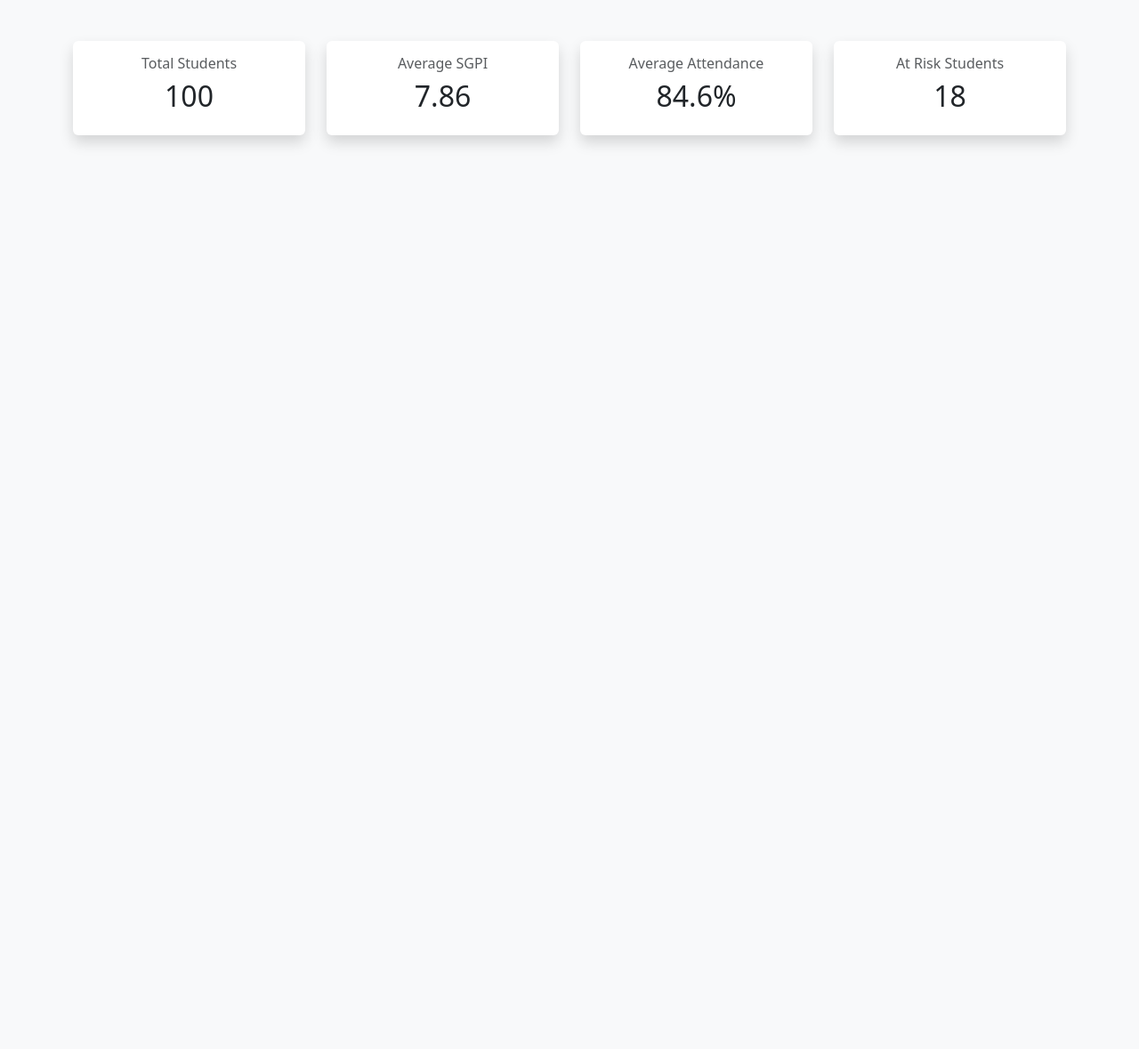
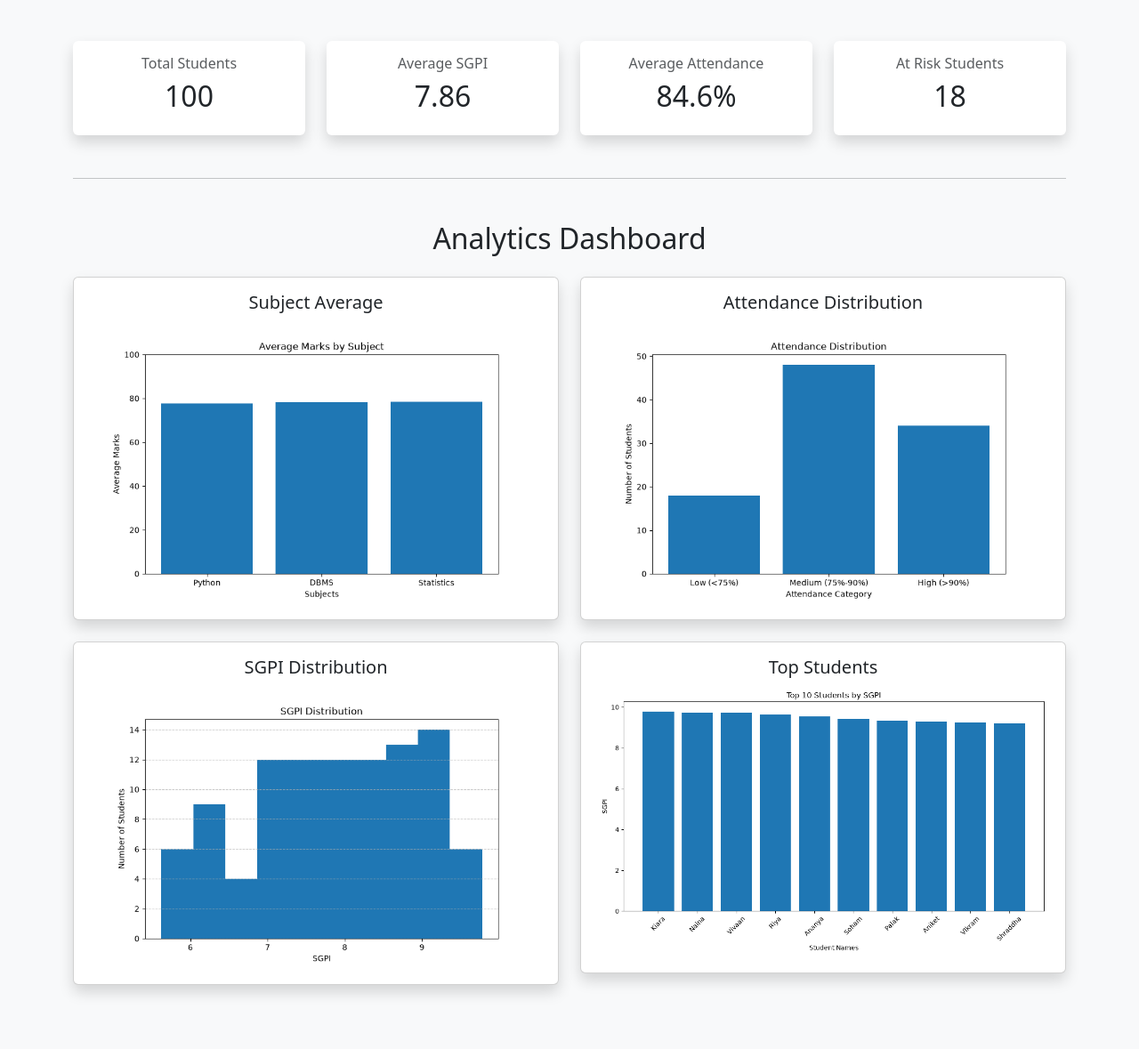
Before and after one commit to szeeshanZ123/academic-performance-examination-intelligence-system, a Flask app: page / in a window 1280 px wide. Shown: the part 184-1363 px from the top of the page at 89% size. Before the commit the page ends 347 px from the top, so only its background shows below. Run offline with Flask 3, Linux system fonts and the light colour scheme.

Commit message:
Integrate dynamic dashboard template with analytics charts

```diff
--- a/app.py
+++ b/app.py
@@ -1,5 +1,4 @@
 from flask import Flask, render_template
-
 from utils.data_loader import load_students
 from analysis.analytics import dashboard_kpis
 
--- a/templates/index.html
+++ b/templates/index.html
@@ -16,7 +16,8 @@
 
   <body class="bg-light">
     <div class="container py-5">
-      <!-- Heading -->
+      <!-- ================= Heading ================= -->
+
       <div class="text-center mb-5">
         <h1 class="fw-bold">
           Academic Performance and Examination Intelligence System
@@ -25,7 +26,7 @@
         <p class="text-secondary fs-5">Teacher Dashboard</p>
       </div>
 
-      <!-- KPI Cards -->
+      <!-- ================= KPI Cards ================= -->
 
       <div class="row g-4">
         <div class="col-md-3">
@@ -33,7 +34,7 @@
             <div class="card-body text-center">
               <h6 class="text-muted">Total Students</h6>
 
-              <h2>100</h2>
+              <h2>{{ total_students }}</h2>
             </div>
           </div>
         </div>
@@ -43,7 +44,7 @@
             <div class="card-body text-center">
               <h6 class="text-muted">Average SGPI</h6>
 
-              <h2>7.86</h2>
+              <h2>{{ average_sgpi }}</h2>
             </div>
           </div>
         </div>
@@ -53,7 +54,7 @@
             <div class="card-body text-center">
               <h6 class="text-muted">Average Attendance</h6>
 
-              <h2>84.6%</h2>
+              <h2>{{ average_attendance }}%</h2>
             </div>
           </div>
         </div>
@@ -63,7 +64,77 @@
             <div class="card-body text-center">
               <h6 class="text-muted">At Risk Students</h6>
 
-              <h2>18</h2>
+              <h2>{{ at_risk }}</h2>
+            </div>
+          </div>
+        </div>
+      </div>
+
+      <!-- ================= Charts Section ================= -->
+
+      <hr class="my-5" />
+
+      <h2 class="text-center mb-4">Analytics Dashboard</h2>
+
+      <!-- Row 1 -->
+
+      <div class="row">
+        <div class="col-md-6 mb-4">
+          <div class="card shadow">
+            <div class="card-body">
+              <h5 class="text-center">Subject Average</h5>
+
+              <img
+                src="{{ url_for('static', filename='images/subject_average.png') }}"
+                class="img-fluid"
+                alt="Subject Average"
+              />
+            </div>
+          </div>
+        </div>
+
+        <div class="col-md-6 mb-4">
+          <div class="card shadow">
+            <div class="card-body">
+              <h5 class="text-center">Attendance Distribution</h5>
+
+              <img
+                src="{{ url_for('static', filename='images/attendance_distribution.png') }}"
+                class="img-fluid"
+                alt="Attendance Distribution"
+              />
+            </div>
+          </div>
+        </div>
+      </div>
+
+      <!-- Row 2 -->
+
+      <div class="row">
+        <div class="col-md-6 mb-4">
+          <div class="card shadow">
+            <div class="card-body">
+              <h5 class="text-center">SGPI Distribution</h5>
+
+              <img
+                src="{{ url_for('static', filename='images/sgpi_distribution.png') }}"
+                class="img-fluid"
+                alt="SGPI Distribution"
+              />
+            </div>
+          </div>
+        </div>
+
+        <div class="col-md-6 mb-4">
+          <div class="card shadow">
+            <div class="card-body">
+              <h5 class="text-center">Top Students</h5>
+
+              <img
+                src="{{ url_for('static', filename='images/top_students.png') }}"
+                class="img-fluid"
+                alt="Top Students"
+              />
             </div>
           </div>
         </div>
```
Also changed, not shown: static/images/attendance_distribution.png (added), static/images/sgpi_distribution.png (added), static/images/subject_average.png (added), static/images/top_students.png (added).
